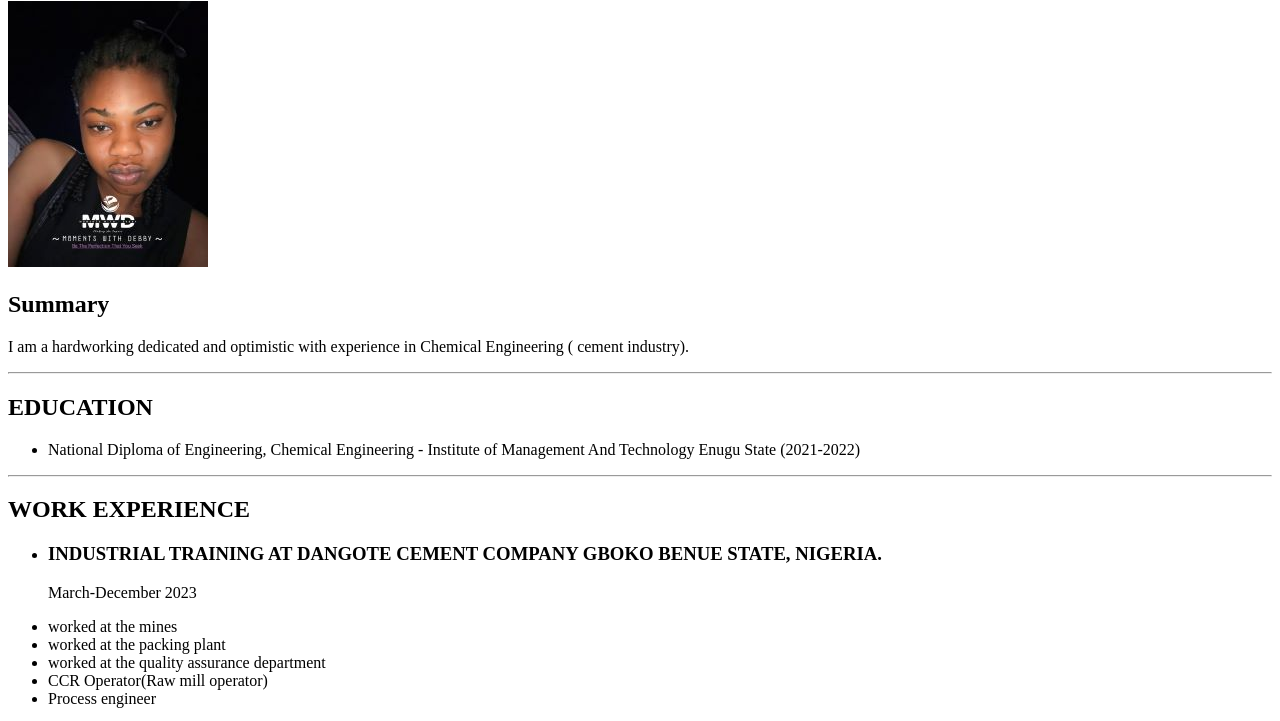
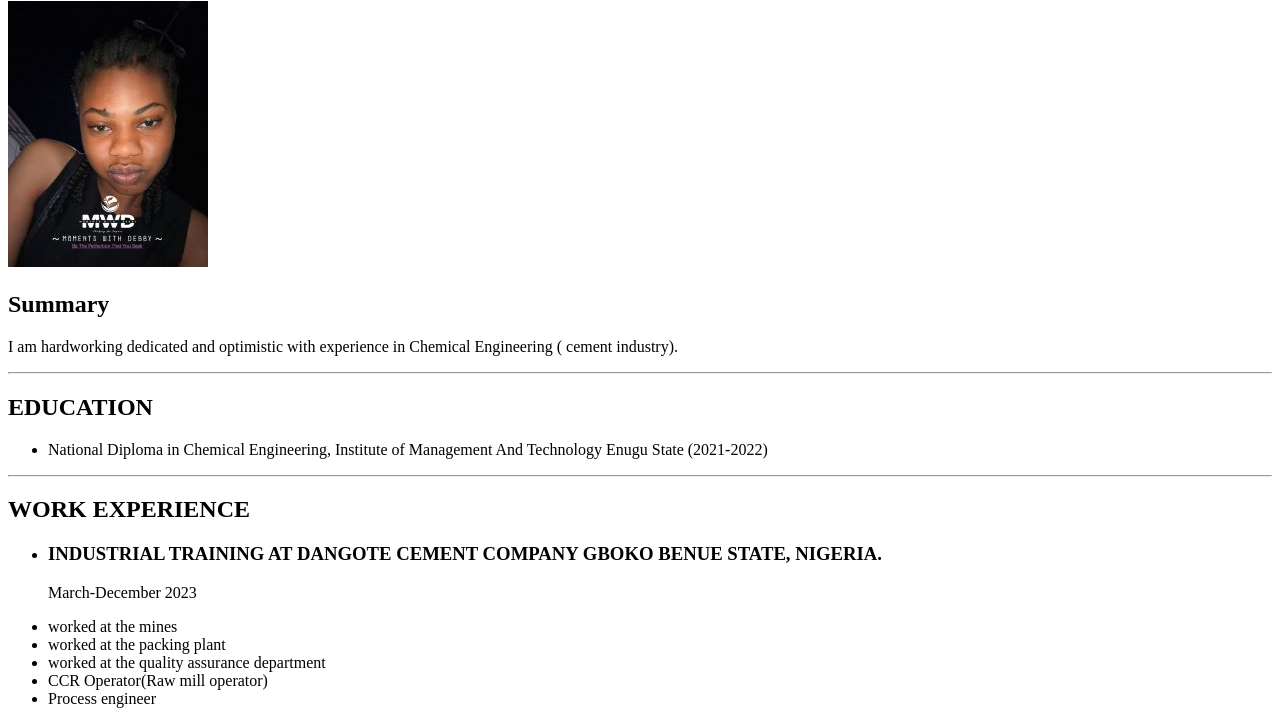
Before and after one commit to NCHEDOCH/html-profileme, a plain HTML site: page index.html in a window 1280 px wide. Shown: the part 79-800 px from the top of the page. Drawn offline with Linux system fonts and the light colour scheme.

Commit message:
Update index.html

```diff
--- a/index.html
+++ b/index.html
@@ -9,10 +9,10 @@
     <h1>NWODO NCHEDOCHUKWU D.</h1>
     <img src="./debby.png" alt="pat debby"/>
     <h2>Summary</h2>
-    <p>I am a hardworking dedicated and optimistic with experience in Chemical Engineering ( cement industry).</p>
+    <p>I am hardworking dedicated and optimistic with experience in Chemical Engineering ( cement industry).</p>
     <hr/>
     <h2>EDUCATION</h2>
-    <ul><li>National Diploma of Engineering, Chemical Engineering - Institute of Management And Technology Enugu State (2021-2022)</li></ul>
+    <ul><li>National Diploma in Chemical Engineering, Institute of Management And Technology Enugu State (2021-2022)</li></ul>
     <hr/>
     <h2>WORK EXPERIENCE</h2>
     <ul><li><h3>INDUSTRIAL TRAINING AT DANGOTE CEMENT COMPANY GBOKO BENUE STATE, NIGERIA.</h3>
```
